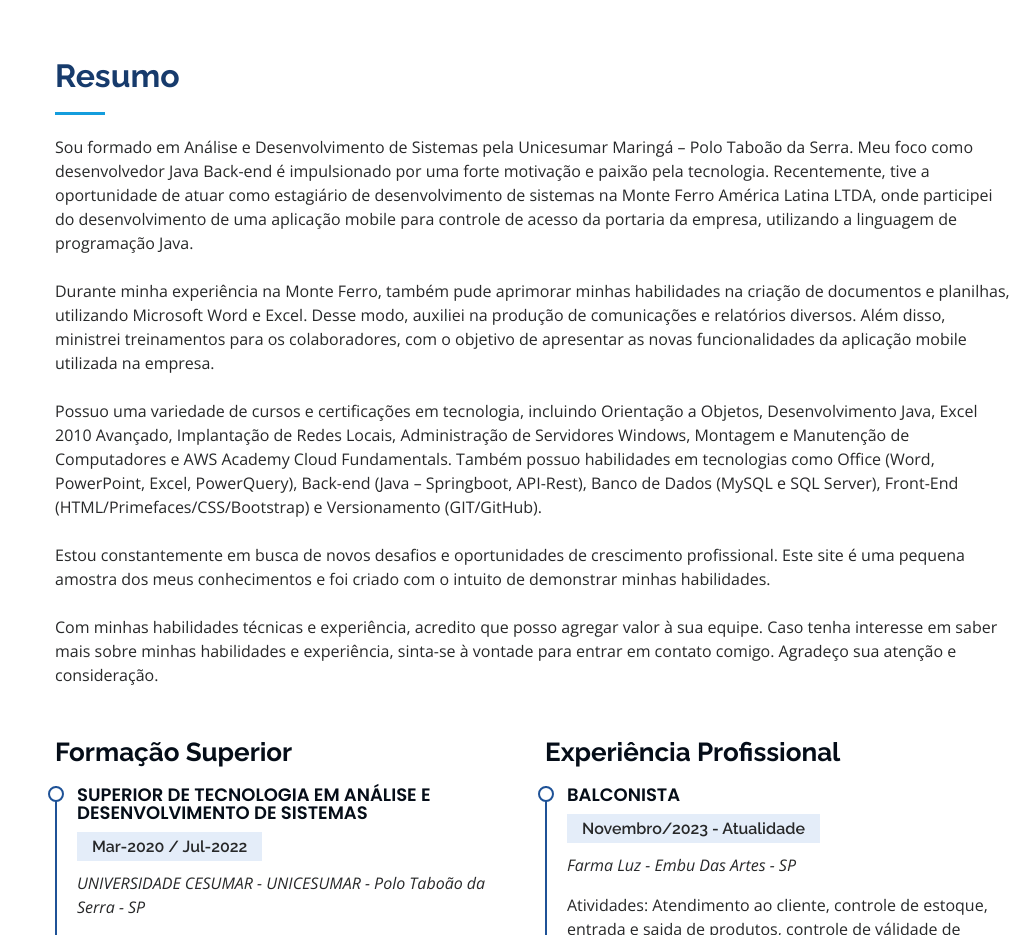
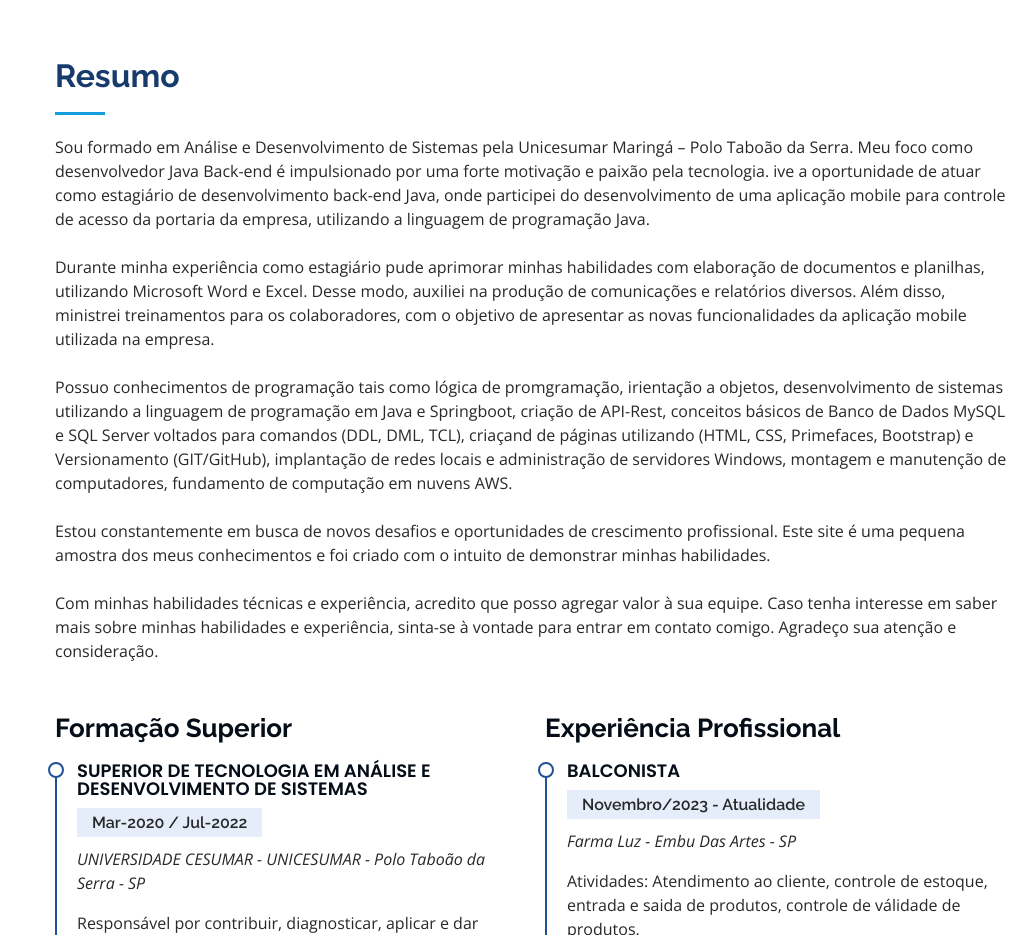
Before and after one commit to MarceloFLopez/cv, a plain HTML site: page index.html in a window 1280 px wide. Shown: the part 2220-3155 px from the top of the page, without its empty margins (257-1280 px from the left). Drawn offline with nearby package versions, Linux system fonts and the light colour scheme.

Commit message:
Update index.html

```diff
--- a/index.html
+++ b/index.html
@@ -295,11 +295,11 @@
 
         <div class="section-title">
           <h2>Resumo</h2>
-          <p>Sou formado em Análise e Desenvolvimento de Sistemas pela Unicesumar Maringá – Polo Taboão da Serra. Meu foco como desenvolvedor Java Back-end é impulsionado por uma forte motivação e paixão pela tecnologia. Recentemente, tive a oportunidade de atuar como estagiário de desenvolvimento de sistemas na Monte Ferro América Latina LTDA, onde participei do desenvolvimento de uma aplicação mobile para controle de acesso da portaria da empresa, utilizando a linguagem de programação Java.
+          <p>Sou formado em Análise e Desenvolvimento de Sistemas pela Unicesumar Maringá – Polo Taboão da Serra. Meu foco como desenvolvedor Java Back-end é impulsionado por uma forte motivação e paixão pela tecnologia. ive a oportunidade de atuar como estagiário de desenvolvimento back-end Java, onde participei do desenvolvimento de uma aplicação mobile para controle de acesso da portaria da empresa, utilizando a linguagem de programação Java.
           <br><br>
-            Durante minha experiência na Monte Ferro, também pude aprimorar minhas habilidades na criação de documentos e planilhas, utilizando Microsoft Word e Excel. Desse modo, auxiliei na produção de comunicações e relatórios diversos. Além disso, ministrei treinamentos para os colaboradores, com o objetivo de apresentar as novas funcionalidades da aplicação mobile utilizada na empresa.
+            Durante minha experiência como estagiário pude aprimorar minhas habilidades com elaboração de documentos e planilhas, utilizando Microsoft Word e Excel. Desse modo, auxiliei na produção de comunicações e relatórios diversos. Além disso, ministrei treinamentos para os colaboradores, com o objetivo de apresentar as novas funcionalidades da aplicação mobile utilizada na empresa.
            <br><br>
-            Possuo uma variedade de cursos e certificações em tecnologia, incluindo Orientação a Objetos, Desenvolvimento Java, Excel 2010 Avançado, Implantação de Redes Locais, Administração de Servidores Windows, Montagem e Manutenção de Computadores e AWS Academy Cloud Fundamentals. Também possuo habilidades em tecnologias como Office (Word, PowerPoint, Excel, PowerQuery), Back-end (Java – Springboot, API-Rest), Banco de Dados (MySQL e SQL Server), Front-End (HTML/Primefaces/CSS/Bootstrap) e Versionamento (GIT/GitHub).
+            Possuo conhecimentos de programação tais como lógica de  promgramação, irientação a objetos, desenvolvimento de sistemas utilizando a linguagem de programação em Java e Springboot, criação de API-Rest, conceitos básicos de Banco de Dados MySQL e SQL Server voltados para comandos (DDL, DML, TCL), criaçand de páginas utilizando (HTML, CSS, Primefaces, Bootstrap) e Versionamento (GIT/GitHub), implantação de redes locais e administração de servidores Windows, montagem e manutenção de computadores, fundamento de computação em nuvens AWS.
             <br><br>
             Estou constantemente em busca de novos desafios e oportunidades de crescimento profissional. Este site é uma pequena amostra dos meus conhecimentos e foi criado com o intuito de demonstrar minhas habilidades.
             <br><br>
```
